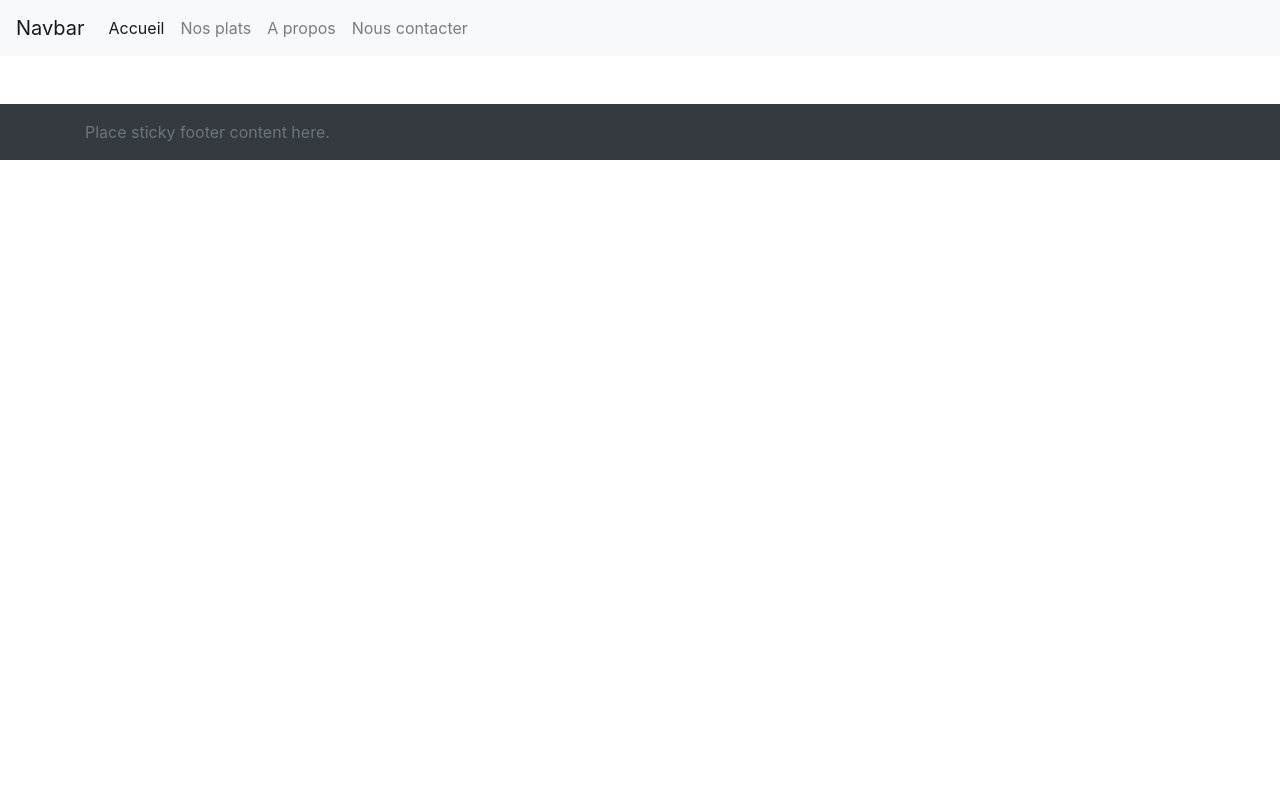
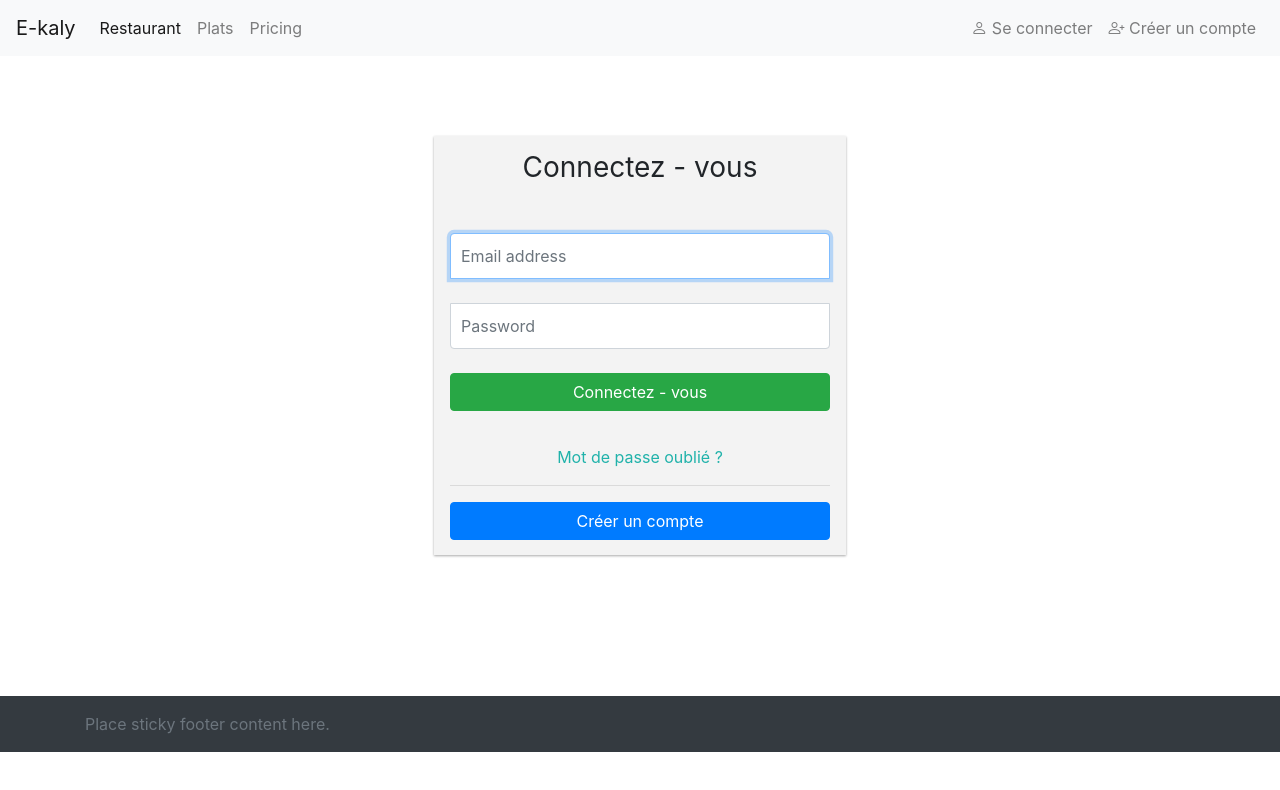
Before and after one commit to Tovintsoa/m1p9meanfront-tovintsoa, an Angular app: page /login in a window 1280 px wide. Before the commit this address led to /. Shown: the top 790 px of the page. Built offline with nearby package versions, Linux system fonts and the light colour scheme.

Commit message:
Page de login

```diff
--- a/package.json
+++ b/package.json
@@ -25,6 +25,7 @@
     "@angular/platform-browser-dynamic": "~13.3.0",
     "@angular/router": "~13.3.0",
     "bootstrap": "^4.0.0",
+    "bootstrap-icons": "^1.8.1",
     "express": "^4.17.3",
     "nodemon": "^2.0.15",
     "path": "^0.12.7",
--- a/src/app/_helpers/auth.interceptor.ts
+++ b/src/app/_helpers/auth.interceptor.ts
@@ -4,7 +4,7 @@ import { HttpInterceptor, HttpHandler, HttpRequest } from '@angular/common/http'
 import { TokenStorageService } from '../service/token-storage.service';
 import { Observable } from 'rxjs';
 
-const TOKEN_HEADER_KEY = 'Authorization';
+const TOKEN_HEADER_KEY = 'x-access-token';
 @Injectable()
 export class AuthInterceptor implements HttpInterceptor {
   constructor(private token: TokenStorageService) { }
--- a/src/app/app.module.ts
+++ b/src/app/app.module.ts
@@ -14,6 +14,7 @@ const routes: Routes = [
   { path: '', redirectTo: '/index', pathMatch: 'full' },
   { path: 'index', component:DashboardComponent},
   { path: 'restaurant/:id', component: RestaurantDetailComponent },
+  { path: 'login', component: LoginComponent },
 
 ];
 @NgModule({
--- a/src/app/header/header.component.html
+++ b/src/app/header/header.component.html
@@ -1,22 +1,29 @@
-<nav class="navbar navbar-expand-lg navbar-light bg-light mb-5">
-  <a class="navbar-brand" href="#">Navbar</a>
-  <button class="navbar-toggler" type="button" data-toggle="collapse" data-target="#navbarNav" aria-controls="navbarNav" aria-expanded="false" aria-label="Toggle navigation">
+<nav class="navbar navbar-expand-lg navbar-light bg-light">
+  <a class="navbar-brand" href="#">E-kaly</a>
+  <button class="navbar-toggler" type="button" data-toggle="collapse" data-target="#navbarText" aria-controls="navbarText" aria-expanded="false" aria-label="Toggle navigation">
     <span class="navbar-toggler-icon"></span>
   </button>
-  <div class="collapse navbar-collapse" id="navbarNav">
-    <ul class="navbar-nav">
+  <div class="collapse navbar-collapse" id="navbarText">
+    <ul class="navbar-nav mr-auto">
       <li class="nav-item active">
-        <a class="nav-link" href="#">Accueil <span class="sr-only">(current)</span></a>
+        <a class="nav-link" routerLink="/index">Restaurant <span class="sr-only">(current)</span></a>
       </li>
       <li class="nav-item">
-        <a class="nav-link" href="#">Nos plats</a>
+        <a class="nav-link" href="#">Plats</a>
       </li>
       <li class="nav-item">
-        <a class="nav-link" href="#">A propos</a>
+        <a class="nav-link" href="#">Pricing</a>
       </li>
-      <li class="nav-item">
-        <a class="nav-link " href="#">Nous contacter</a>
-      </li>
-    </ul>
+    </ul >
+    <span class="">
+      <ul class="navbar-nav mr-auto">
+        <li class="nav-item">
+          <a class="nav-link" routerLink="/login"><i class="bi bi-person"></i> Se connecter</a>
+        </li>
+        <li class="nav-item">
+          <a class="nav-link" ><i class="bi bi-person-plus"></i> Créer un compte</a>
+        </li>
+      </ul>
+    </span>
   </div>
 </nav>
--- a/src/app/login/login.component.css
+++ b/src/app/login/login.component.css
@@ -0,0 +1,111 @@
+
+/* sign in FORM */
+#logreg-forms{
+  width:412px;
+  margin:10vh auto;
+  background-color:#f3f3f3;
+  box-shadow: 0 1px 3px rgba(0,0,0,0.12), 0 1px 2px rgba(0,0,0,0.24);
+  transition: all 0.3s cubic-bezier(.25,.8,.25,1);
+}
+#logreg-forms form {
+  width: 100%;
+  max-width: 410px;
+  padding: 15px;
+  margin: auto;
+}
+#logreg-forms .form-control {
+  position: relative;
+  box-sizing: border-box;
+  height: auto;
+  padding: 10px;
+  font-size: 16px;
+}
+#logreg-forms .form-control:focus { z-index: 2; }
+#logreg-forms .form-signin input[type="email"] {
+  margin-bottom: -1px;
+  border-bottom-right-radius: 0;
+  border-bottom-left-radius: 0;
+}
+#logreg-forms .form-signin input[type="password"] {
+  border-top-left-radius: 0;
+  border-top-right-radius: 0;
+}
+
+#logreg-forms .social-login{
+  width:390px;
+  margin:0 auto;
+  margin-bottom: 14px;
+}
+#logreg-forms .social-btn{
+  font-weight: 100;
+  color:white;
+  width:190px;
+  font-size: 0.9rem;
+}
+
+#logreg-forms a{
+  display: block;
+  padding-top:10px;
+  color:lightseagreen;
+}
+
+#logreg-form .lines{
+  width:200px;
+  border:1px solid red;
+}
+
+.container{
+  min-height: 70vh;
+}
+#logreg-forms button[type="submit"]{ margin-top:10px; }
+
+#logreg-forms .facebook-btn{  background-color:#3C589C; }
+
+#logreg-forms .google-btn{ background-color: #DF4B3B; }
+
+#logreg-forms .form-reset, #logreg-forms .form-signup{ display: none; }
+
+#logreg-forms .form-signup .social-btn{ width:210px; }
+
+#logreg-forms .form-signup input { margin-bottom: 2px;}
+
+.form-signup .social-login{
+  width:210px !important;
+  margin: 0 auto;
+}
+
+/* Mobile */
+
+@media screen and (max-width:500px){
+  #logreg-forms{
+    width:300px;
+  }
+
+  #logreg-forms  .social-login{
+    width:200px;
+    margin:0 auto;
+    margin-bottom: 10px;
+  }
+  #logreg-forms  .social-btn{
+    font-size: 1.3rem;
+    font-weight: 100;
+    color:white;
+    width:200px;
+    height: 56px;
+
+  }
+  #logreg-forms .social-btn:nth-child(1){
+    margin-bottom: 5px;
+  }
+  #logreg-forms .social-btn span{
+    display: none;
+  }
+  #logreg-forms  .facebook-btn:after{
+    content:'Facebook';
+  }
+
+  #logreg-forms  .google-btn:after{
+    content:'Google+';
+  }
+
+}
--- a/src/app/login/login.component.html
+++ b/src/app/login/login.component.html
@@ -1 +1,24 @@
-<p>login works!</p>
+<div class="container">
+  <div id="logreg-forms" >
+    <form class="form-signin">
+      <h1 class="h3 mb-5 font-weight-normal" style="text-align: center"> Connectez - vous</h1>
+
+      <input type="email" id="inputEmail" class="form-control mb-4" placeholder="Email address" required="" autofocus="">
+      <input type="password" id="inputPassword" class="form-control mb-4" placeholder="Password" required="">
+
+      <button class="btn btn-success btn-block" type="submit"><i class="fas fa-sign-in-alt"></i> Connectez - vous</button>
+      <div class="text-center mt-4">
+        <a href="#" id="forgot_pswd">Mot de passe oublié ?</a>
+      </div>
+      <hr>
+      <!-- <p>Don't have an account!</p>  -->
+      <button class="btn btn-primary btn-block" type="button" id="btn-signup"><i class="fas fa-user-plus"></i> Créer un compte</button>
+    </form>
+
+    <form action="/reset/password/" class="form-reset">
+      <input type="email" id="resetEmail" class="form-control" placeholder="Email address" required="" autofocus="">
+      <button class="btn btn-primary btn-block" type="submit">Reset Password</button>
+      <a href="#" id="cancel_reset"><i class="fas fa-angle-left"></i> Back</a>
+    </form>
+  </div>
+</div>
--- a/src/app/service/auth.service.ts
+++ b/src/app/service/auth.service.ts
@@ -1,7 +1,7 @@
 import { Injectable } from '@angular/core';
 import {HttpClient, HttpHeaders} from "@angular/common/http";
 import {Observable} from "rxjs";
-const AUTH_API = 'http://localhost:8080/api/auth/';
+const AUTH_API = 'https://m1p9mean-tovintsoa.herokuapp.com/auth/';
 const httpOptions = {
   headers: new HttpHeaders({ 'Content-Type': 'application/json' })
 };
--- a/src/app/service/user.service.ts
+++ b/src/app/service/user.service.ts
@@ -1,7 +1,7 @@
 import { Injectable } from '@angular/core';
 import { HttpClient } from '@angular/common/http';
 import { Observable } from 'rxjs';
-const API_URL = 'http://localhost:8080/api/test/';
+const API_URL = 'https://m1p9mean-tovintsoa.herokuapp.com/user/';
 @Injectable({
   providedIn: 'root'
 })
--- a/src/styles.css
+++ b/src/styles.css
@@ -1,2 +1,3 @@
 /* You can add global styles to this file, and also import other style files */
 @import "~bootstrap/dist/css/bootstrap.css";
+@import "~bootstrap-icons/font/bootstrap-icons.css";
```
Also changed, not shown: 1 other file (tests, documents, lock files or other folders).
